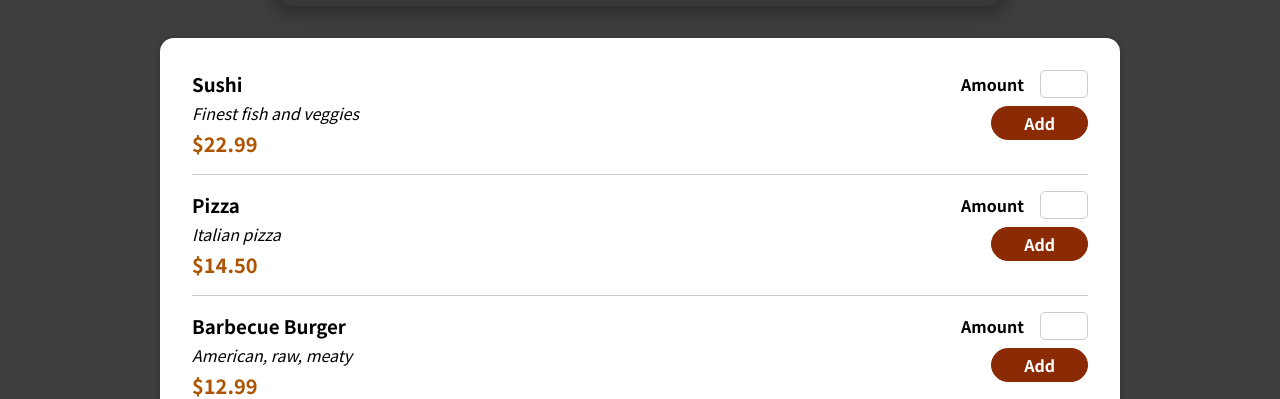
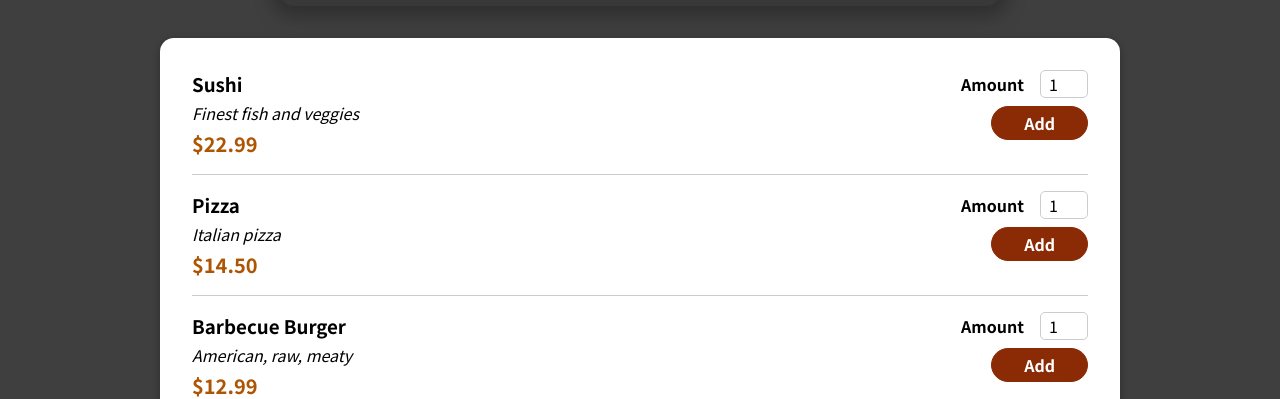
Before and after one commit to Grygle/Order_meal, a React (Create React App) app in the folder order_meal/: page / in a window 1280 px wide. Shown: the part 419-818 px from the top of the page. Built offline with nearby package versions, Linux system fonts and the light colour scheme.

Commit message:
useRef() hook, forwarding refs, using Context

```diff
--- a/order_meal/src/components/Meals/MealItem/MealItem.js
+++ b/order_meal/src/components/Meals/MealItem/MealItem.js
@@ -1,8 +1,20 @@
+import { useContext } from 'react';
 import MealItemForm from './MealItemForm';
 import styles from "./MealItem.module.css";
+import CartContext from '../../../store/cart-context';
 
 const MealItem = (props) => {
+    const cartCtx = useContext(CartContext);
     const price = `$${props.price.toFixed(2)}`;
+
+    const addToCartHandler = amount => {
+        cartCtx.addItem({
+            id: props.id,
+            name: props.name,
+            amount: amount,
+            price: props.price
+        })
+    }
     return (
         <li className={styles.meal}>
             <div>
@@ -10,7 +22,7 @@
                 <div className={styles.description}>{props.description}</div>
                 <div className={styles.price}>{price}</div>
             </div>
-            <div><MealItemForm id={props.id}/></div>
+            <div><MealItemForm onAddToCart={addToCartHandler} id={props.id}/></div>
         </li>
     );
 };
--- a/order_meal/src/components/Meals/MealItem/MealItemForm.js
+++ b/order_meal/src/components/Meals/MealItem/MealItemForm.js
@@ -1,10 +1,30 @@
+import { useRef, useState } from "react";
 import styles from "./MealItemForm.module.css";
 import Input from "../../UI/Input";
 
 const MealItemForm = (props) => {
+    const [amountIsValid, setAmountIsValid] = useState(true);
+    const amountInputRef = useRef();
+    const submitHandler = (event) => {
+        event.preventDefault();
+
+        const enteredAmount = amountInputRef.current.value;
+        const enteredAmountNumber = +enteredAmount; //converts string to number
+
+        if (
+            enteredAmount.trim().length === 0 ||
+            enteredAmountNumber < 1 ||
+            enteredAmountNumber > 10
+        ) {
+            setAmountIsValid(false);
+            return;
+        }
+        props.onAddToCart(enteredAmountNumber);
+    };
     return (
-        <form className={styles.form}>
+        <form className={styles.form} onSubmit={submitHandler}>
             <Input
+                ref={amountInputRef}
                 label="Amount"
                 input={{
                     id: "amount_" + props.id,
@@ -12,10 +32,11 @@
                     min: "1",
                     max: "10",
                     step: "1",
-                    default: "1",
+                    defaultValue: "1",
                 }}
             />
             <button>Add</button>
+            {!amountIsValid && <p>Enter a valid amount.</p>}
         </form>
     );
 };
--- a/order_meal/src/components/UI/Input.js
+++ b/order_meal/src/components/UI/Input.js
@@ -1,12 +1,13 @@
+import React from 'react';
 import styles from "./Input.module.css";
 
-const Input = (props) => {
+const Input = React.forwardRef((props, ref) => {
     return (
         <div className={styles.input}>
             <label htmlFor={props.input.id}>{props.label}</label>
-            <input {...props.input}/>
+            <input ref={ref} {...props.input}/>
         </div>
     );
-};
+});
 
 export default Input;
```
